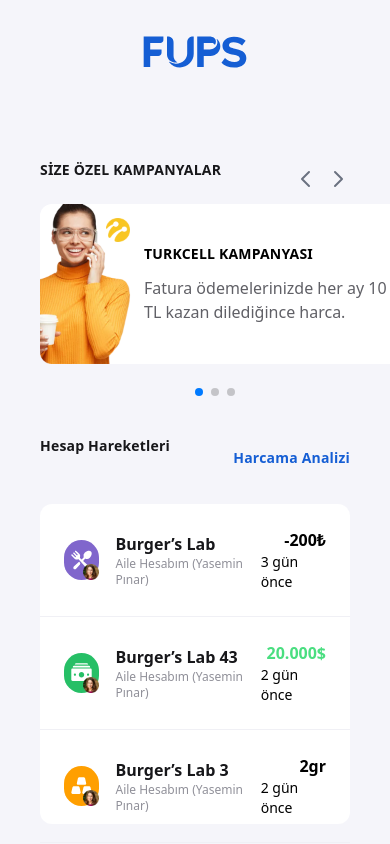
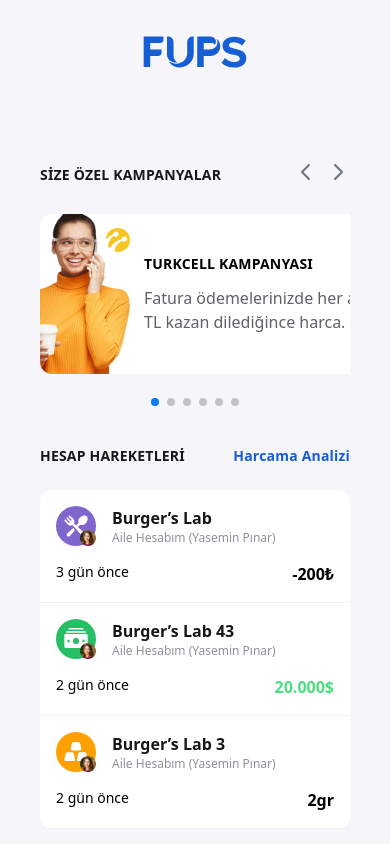
Before and after one commit to denizyoldas/fups-design, a React (Vite) app: page / in a window 390 px wide. Built offline with nearby package versions, Linux system fonts and the light colour scheme; a web font is replaced by a local one.

Commit message:
menu and mobile menu file create

```diff
--- a/src/components/UI/title.tsx
+++ b/src/components/UI/title.tsx
@@ -10,7 +10,7 @@
   return (
     <h2
       className={cx(
-        'mb-6 text-dark text-sm font-semibold tracking-[0.2px]',
+        'text-dark text-sm font-semibold tracking-[0.2px]',
         className
       )}
     >
--- a/src/components/dashboard/account-summary-item.tsx
+++ b/src/components/dashboard/account-summary-item.tsx
@@ -38,7 +38,7 @@
   }
 
   return (
-    <div className="flex justify-between items-center p-6 border-b border-[#f0f0f5]">
+    <div className="flex flex-col sm:flex-row justify-between items-start sm:items-center p-4 sm:p-6 border-b border-[#f0f0f5]">
       <div className="flex items-center">
         <div className="relative">
           <img
@@ -61,7 +61,7 @@
           <div className="text-xs text-[#909099]">{description}</div>
         </div>
       </div>
-      <div className="text-sm flex flex-col items-end">
+      <div className="text-sm flex flex-row-reverse sm:flex-col justify-between items-start sm:items-end mt-4 sm:mt-0 w-full sm:w-auto">
         <Currency
           className={cx(
             'text-base font-semibold',
--- a/src/components/dashboard/account-summary.tsx
+++ b/src/components/dashboard/account-summary.tsx
@@ -40,12 +40,12 @@
   return (
     <>
       <div className="flex justify-between items-center mb-6">
-        <Title>Hesap Hareketleri</Title>
+        <Title>HESAP HAREKETLERİ</Title>
         <a className="text-soft-blue text-sm font-semibold tracking-[0.2px]">
           Harcama Analizi
         </a>
       </div>
-      <div className="bg-white h-80 rounded-xl">
+      <div className="bg-white h-auto sm:h-80 rounded-xl">
         {SUMMARY.map(item => (
           <AccountSummaryItem {...item} key={item.id} />
         ))}
--- a/src/components/dashboard/campaign.tsx
+++ b/src/components/dashboard/campaign.tsx
@@ -55,7 +55,7 @@
 
   return (
     <>
-      <div className="flex justify-between items-center">
+      <div className="flex justify-between items-center mb-6">
         <Title>SİZE ÖZEL KAMPANYALAR</Title>
         <div>
           <button className="text-gray-500 mr-2 cursor-pointer" id="prev-btn">
@@ -94,8 +94,6 @@
       </div>
       <Swiper
         modules={[Pagination, Navigation]}
-        spaceBetween={16}
-        slidesPerView={4}
         pagination={{
           clickable: true
         }}
@@ -105,7 +103,21 @@
             prevEl: '#prev-btn'
           } as any
         }
-        className="-mr-10"
+        breakpoints={{
+          640: {
+            slidesPerView: 1,
+            spaceBetween: 14
+          },
+          768: {
+            slidesPerView: 2,
+            spaceBetween: 16
+          },
+          1024: {
+            slidesPerView: 3,
+            spaceBetween: 18
+          }
+        }}
+        className="mr-0 sm:-mr-10"
       >
         {CAMPS.map(c => (
           <SwiperSlide key={c.id} className="mb-12 !w-auto">
--- a/src/components/header.tsx
+++ b/src/components/header.tsx
@@ -1,89 +1,16 @@
 import React from 'react'
 import Logo from '@assets/logo.svg'
 import UserCard from './UI/user-card'
-
-interface IMenu {
-  icon: string
-  name: string
-  link: string
-  subMenu?: IMenu[]
-}
-
-const MENUS: IMenu[] = [
-  {
-    icon: '',
-    name: 'Hesaplar',
-    link: '/accounts',
-    subMenu: [
-      {
-        icon: '',
-        name: 'Hesaplarım',
-        link: '/accounts'
-      },
-      {
-        icon: '',
-        name: 'Hesaplarım',
-        link: '/accounts'
-      },
-      {
-        icon: '',
-        name: 'Hesaplarım',
-        link: '/accounts'
-      },
-      {
-        icon: '',
-        name: 'Hesaplarım',
-        link: '/accounts'
-      }
-    ]
-  },
-  {
-    icon: '',
-    name: 'Kartlar',
-    link: '/cards'
-  },
-  {
-    icon: '',
-    name: 'İşlemler',
-    link: '/transactions'
-  },
-  {
-    icon: '',
-    name: 'Kampanyalar',
-    link: '/campaigns'
-  }
-]
+import Menu from './menu'
+import MobileMenu from './mobile-menu'
 
 const Header = () => {
   return (
+    <>
       <div className="flex justify-center md:justify-between items-center">
         <div className="flex justify-between">
           <img src={Logo} alt="" />
-        <div className="ml-14 hidden md:flex items-center gap-11">
-          {MENUS.map((menu, index) => (
-            <div
-              key={`menu-${menu.name}-${index}`}
-              className="relative hover:bg-soft-blue/5 p-3 rounded-xl group cursor-pointer"
-            >
-              <a href={menu.link} className="text-[#1a1a1a]">
-                {menu.name}
-              </a>
-              {menu.subMenu && (
-                <div className="absolute hidden top-10 mt-2 left-0 bg-white w-56 rounded-3xl shadow-lg group-hover:block z-10 py-4">
-                  {menu.subMenu.map((subMenu, sIndex) => (
-                    <a
-                      key={`sub-menu-${subMenu.name}-${sIndex}`}
-                      href={subMenu.link}
-                      className="block px-6 py-2 hover:bg-[#f5f5fa] color-[#939399] text-base"
-                    >
-                      {subMenu.name}
-                    </a>
-                  ))}
-                </div>
-              )}
-            </div>
-          ))}
-        </div>
+          <Menu />
         </div>
         <div className="hidden md:block">
           <UserCard
@@ -94,6 +21,8 @@
           />
         </div>
       </div>
+      <MobileMenu />
+    </>
   )
 }
 
--- /dev/null
+++ b/src/components/menu.tsx
@@ -0,0 +1,85 @@
+import React from 'react'
+
+interface IMenu {
+  icon: string
+  name: string
+  link: string
+  subMenu?: IMenu[]
+}
+
+const MENUS: IMenu[] = [
+  {
+    icon: '',
+    name: 'Hesaplar',
+    link: '/accounts',
+    subMenu: [
+      {
+        icon: '',
+        name: 'Hesaplarım',
+        link: '/accounts'
+      },
+      {
+        icon: '',
+        name: 'Hesaplarım',
+        link: '/accounts'
+      },
+      {
+        icon: '',
+        name: 'Hesaplarım',
+        link: '/accounts'
+      },
+      {
+        icon: '',
+        name: 'Hesaplarım',
+        link: '/accounts'
+      }
+    ]
+  },
+  {
+    icon: '',
+    name: 'Kartlar',
+    link: '/cards'
+  },
+  {
+    icon: '',
+    name: 'İşlemler',
+    link: '/transactions'
+  },
+  {
+    icon: '',
+    name: 'Kampanyalar',
+    link: '/campaigns'
+  }
+]
+
+const Menu = () => {
+  return (
+    <div className="ml-14 hidden md:flex items-center gap-11">
+      {MENUS.map((menu, index) => (
+        <div
+          key={`menu-${menu.name}-${index}`}
+          className="relative hover:bg-soft-blue/5 p-3 rounded-xl group cursor-pointer"
+        >
+          <a href={menu.link} className="text-[#1a1a1a]">
+            {menu.name}
+          </a>
+          {menu.subMenu && (
+            <div className="absolute hidden top-10 mt-2 left-0 bg-white w-56 rounded-3xl shadow-lg group-hover:block z-10 py-4">
+              {menu.subMenu.map((subMenu, sIndex) => (
+                <a
+                  key={`sub-menu-${subMenu.name}-${sIndex}`}
+                  href={subMenu.link}
+                  className="block px-6 py-2 hover:bg-[#f5f5fa] color-[#939399] text-base"
+                >
+                  {subMenu.name}
+                </a>
+              ))}
+            </div>
+          )}
+        </div>
+      ))}
+    </div>
+  )
+}
+
+export default Menu
--- /dev/null
+++ b/src/components/mobile-menu.tsx
@@ -0,0 +1,86 @@
+import React, { useState } from 'react'
+import cx from 'classnames'
+
+interface IMenu {
+  icon: string
+  name: string
+  link: string
+  subMenu?: IMenu[]
+}
+
+const MENUS: IMenu[] = [
+  {
+    icon: '',
+    name: 'Hesaplar',
+    link: '/accounts',
+    subMenu: [
+      {
+        icon: '',
+        name: 'Hesaplarım',
+        link: '/accounts'
+      },
+      {
+        icon: '',
+        name: 'Hesaplarım',
+        link: '/accounts'
+      },
+      {
+        icon: '',
+        name: 'Hesaplarım',
+        link: '/accounts'
+      },
+      {
+        icon: '',
+        name: 'Hesaplarım',
+        link: '/accounts'
+      }
+    ]
+  },
+  {
+    icon: '',
+    name: 'Kartlar',
+    link: '/cards'
+  },
+  {
+    icon: '',
+    name: 'İşlemler',
+    link: '/transactions'
+  },
+  {
+    icon: '',
+    name: 'Kampanyalar',
+    link: '/campaigns'
+  }
+]
+
+const MobileMenu = () => {
+  const [isOpen, setIsOpen] = useState(false)
+
+  return (
+    <>
+      <div className="absolute top-10 right-10 hidden">
+        <button onClick={() => setIsOpen(isOpen => !isOpen)}>Menu</button>
+      </div>
+      <div
+        className={cx(
+          'flex flex-col items-center gap-6 transition-all delay-200 ease-in-out',
+          {
+            hidden: !isOpen
+          }
+        )}
+      >
+        {MENUS.map((menu, index) => (
+          <div
+            key={`menu-${menu.name}-${index}`}
+            className="flex items-center gap-2"
+          >
+            <img src={menu.icon} alt="" />
+            <span>{menu.name}</span>
+          </div>
+        ))}
+      </div>
+    </>
+  )
+}
+
+export default MobileMenu
```
Lines whose indentation alone changed are shown as unchanged.
